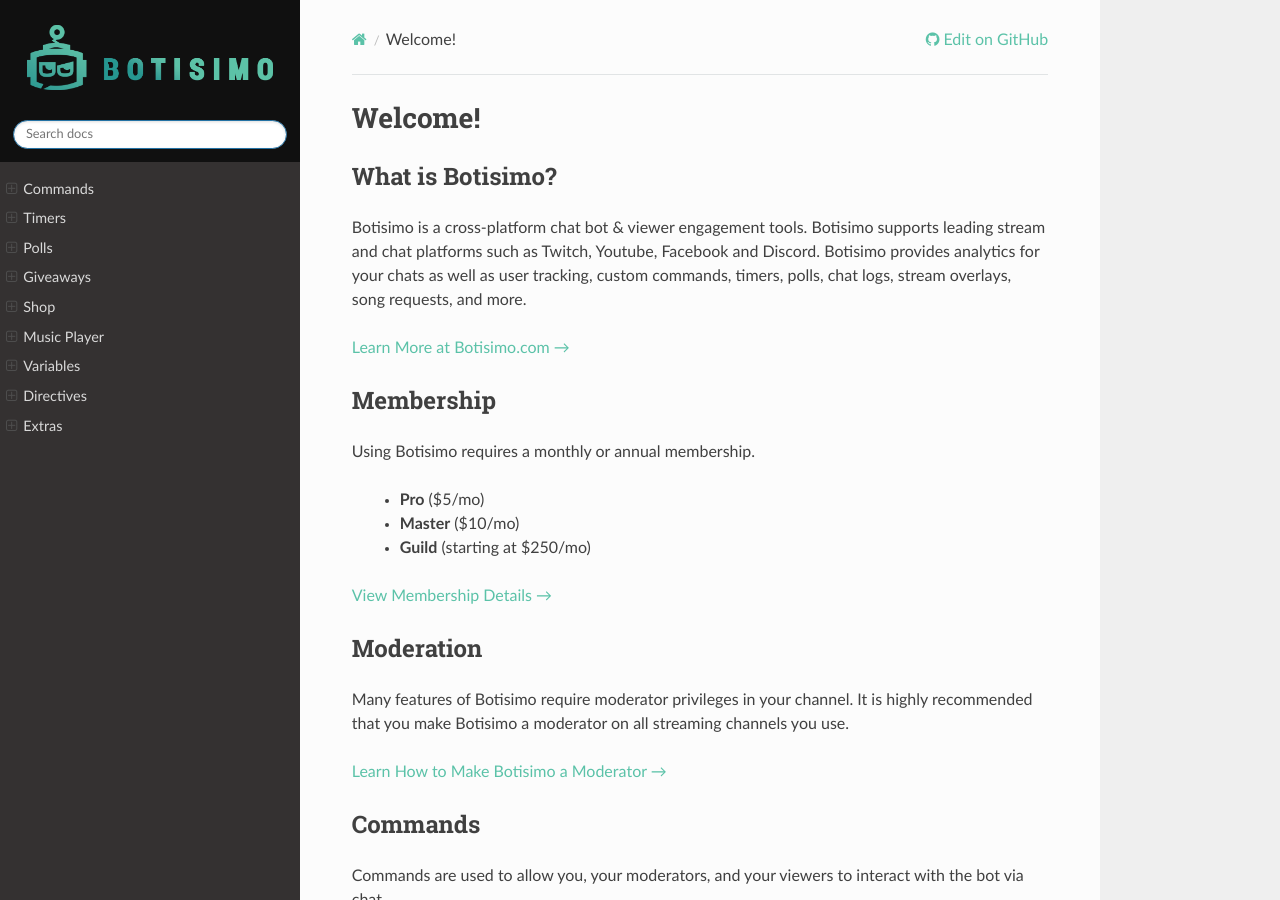
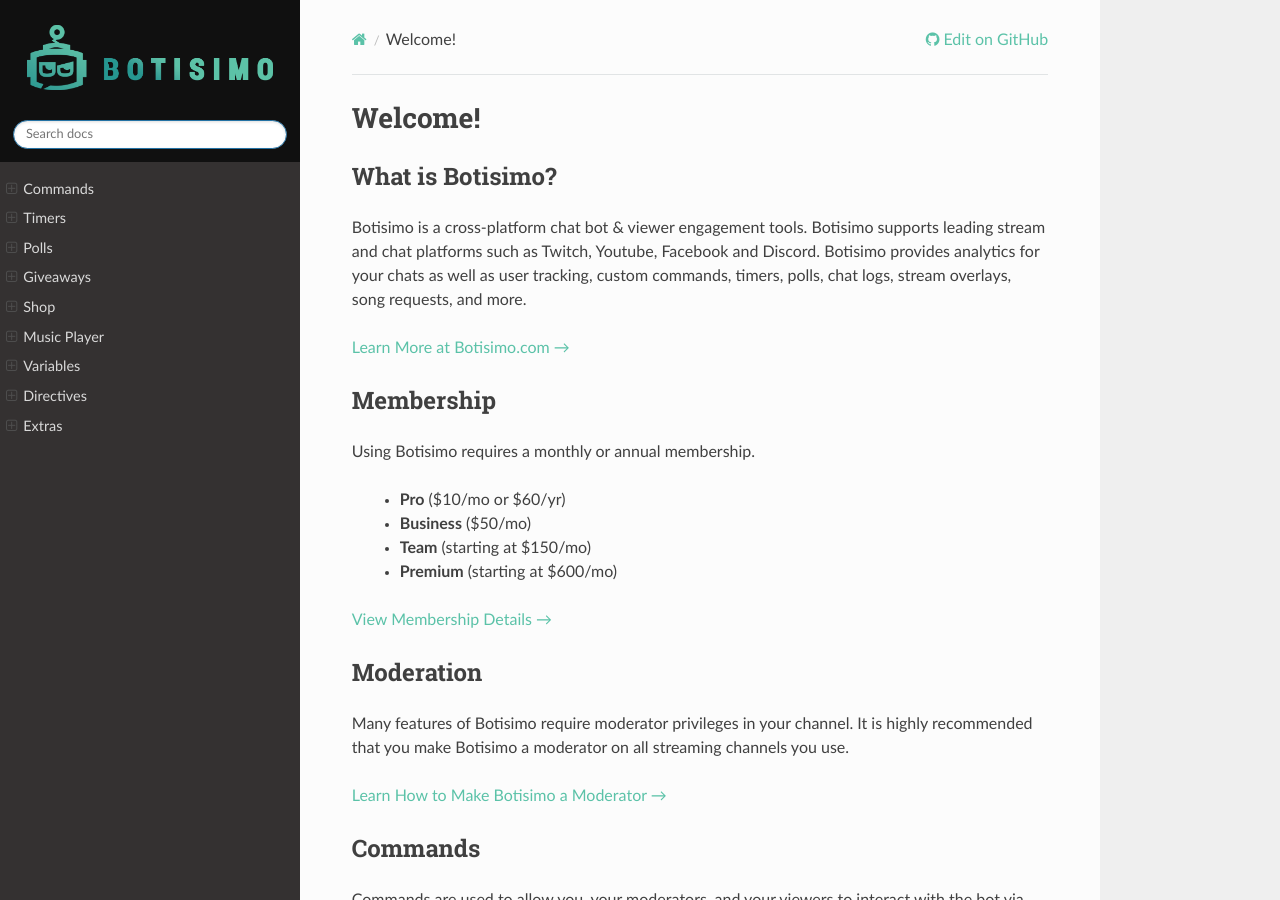
Before and after one commit to botisimo/botisimo-documentation, a Sphinx documentation site: the page built from docs/index.rst, in a window 1280 px wide and 900 px high. Built offline with Sphinx 7.4.7 and the Read the Docs theme 2.0.0, drawn with Linux system fonts in a browser that asks for light colours; a script that is not in the unit is left out.

Commit message:
update membership

```diff
--- a/docs/directives/chain.rst
+++ b/docs/directives/chain.rst
@@ -3,9 +3,8 @@
 
 Break response into multiple, chained responses.
 
-    - `Pro members <https://botisimo.com/membership.html>`_ are limited to chaining 3 responses
-    - `Master members <https://botisimo.com/membership.html>`_ are limited to chaining 5 responses
-    - `Guild members <https://botisimo.com/membership.html>`_ are limited to chaining 10 responses
+    - `Pro members <https://botisimo.com/membership>`_ are limited to chaining 5 responses
+    - `Business members <https://botisimo.com/membership>`_ are limited to chaining 10 responses
 
 Usage:
     $[chain]
--- a/docs/index.rst
+++ b/docs/index.rst
@@ -13,11 +13,12 @@
 
 Using Botisimo requires a monthly or annual membership.
 
-    - **Pro** ($5/mo)
-    - **Master** ($10/mo)
-    - **Guild** (starting at $250/mo)
+    - **Pro** ($10/mo or $60/yr)
+    - **Business** ($50/mo)
+    - **Team** (starting at $150/mo)
+    - **Premium** (starting at $600/mo)
 
-`View Membership Details → <https://botisimo.com/membership.html>`_
+`View Membership Details → <https://botisimo.com/membership>`_
 
 Moderation
 ^^^^^^^^^^
```
